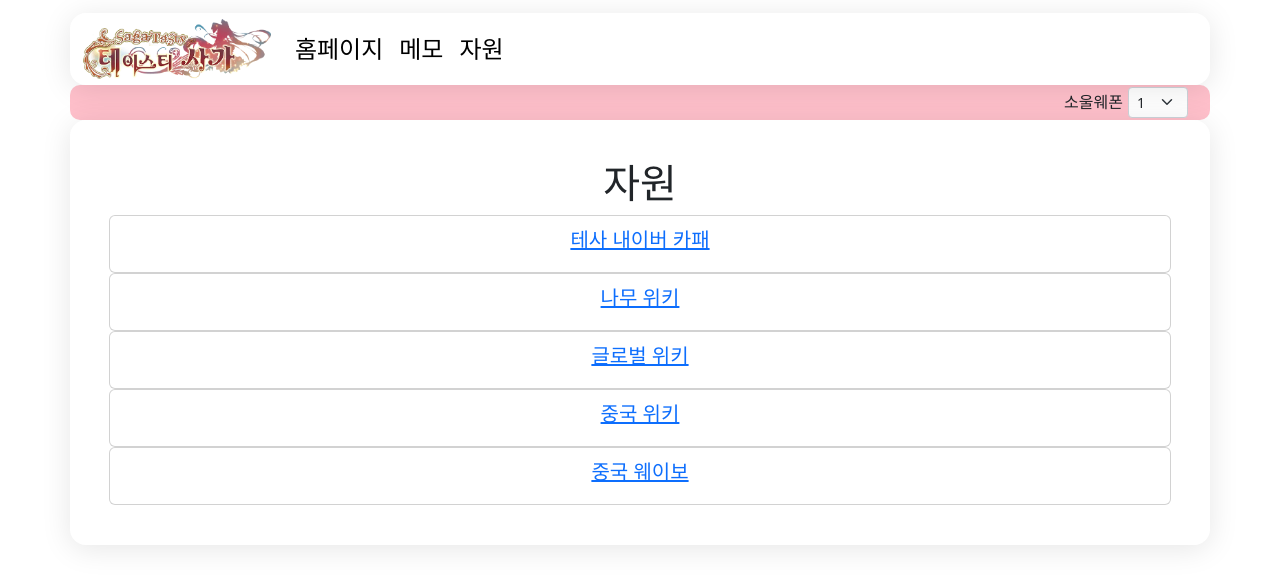
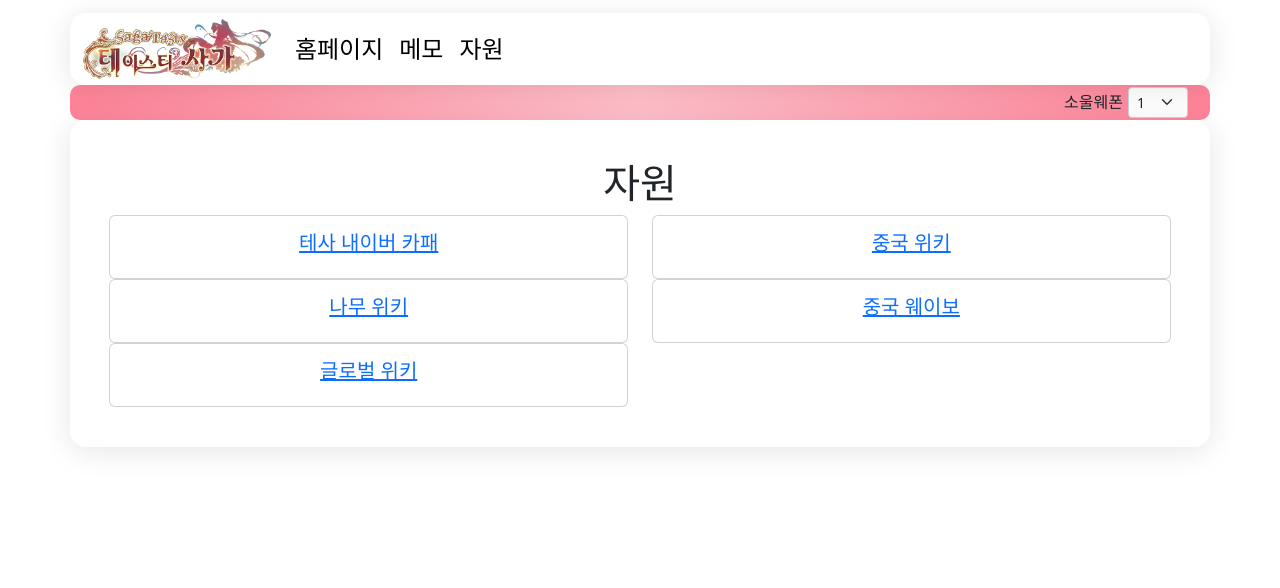
Before and after one commit to orinoguri/saga-tasty, a React (Create React App) app: page /resources in a window 1280 px wide. Shown: the top 588 px of the page. Built offline with nearby package versions, Linux system fonts and the light colour scheme.

Commit message:
ui improvements

```diff
--- a/src/components/Resources.jsx
+++ b/src/components/Resources.jsx
@@ -1,11 +1,13 @@
 import React from "react";
-import { Card } from "react-bootstrap";
+import { Card, Row, Col } from "react-bootstrap";
 import "./landing.css";
 
 function Resources() {
 	return (
 		<>
 			<h1>자원</h1>
+			<Row>
+				<Col sm={6}>
 					<Card className="resource-card">
 						<Card.Title>
 							<a
@@ -39,6 +41,8 @@ function Resources() {
 							</a>
 						</Card.Title>
 					</Card>
+				</Col>
+				<Col sm={6}>
 					<Card className="resource-card">
 						<Card.Title>
 							<a
@@ -61,6 +65,8 @@ function Resources() {
 							</a>
 						</Card.Title>
 					</Card>
+				</Col>
+			</Row>
 		</>
 	);
 }
--- a/src/components/SoulInfo/Soul.jsx
+++ b/src/components/SoulInfo/Soul.jsx
@@ -178,15 +178,14 @@ function Soul(props) {
 					<Col md={4}>
 						{card.profile ? (
 							<>
+								{" "}
 								{card.id && (
 									<img
 										src={soulImg()}
 										className={`soul-img rare-${card.rarity}`}
-										width="80"
 										alt="soul"
 									/>
 								)}
-								<div></div>
 								<div>
 									<img
 										src={attrImg()}
@@ -271,4 +270,4 @@ function Soul(props) {
 	);
 }
 
-export default Soul;
+export default React.memo(Soul);
--- a/src/components/SoulInfo/SoulCard.jsx
+++ b/src/components/SoulInfo/SoulCard.jsx
@@ -5,6 +5,7 @@ import strengthIcon from "../../assets/strengthicon.png";
 import supportIcon from "../../assets/supporticon.png";
 import magicIcon from "../../assets/magicicon.png";
 import { useNavigate } from "react-router-dom";
+import blankSoul from "../../assets/card_icon_300264.png";
 
 function SoulCard(props) {
 	const navigate = useNavigate();
@@ -45,10 +46,9 @@ function SoulCard(props) {
 				alt="logo"
 			/>
 			<img
-				className="soul-img"
-				src={soulImg()}
+				className="rounded-circle"
+				src={soulImg() || blankSoul}
 				width="60"
-				height="60"
 				alt="head"
 			/>
 
@@ -57,4 +57,4 @@ function SoulCard(props) {
 	);
 }
 
-export default SoulCard;
+export default React.memo(SoulCard);
--- a/src/components/SoulInfo/soul.css
+++ b/src/components/SoulInfo/soul.css
@@ -1,12 +1,15 @@
 .soul-card {
-   display: inline-block;
+   display: block;
    flex-direction: row;
    margin: 6px;
-   margin-top: 20px;
-   width: 80px;
-   height: 80px;
+   width: 70px;
+   height: auto;
    align-items: center;
    justify-content: center;
+}
+
+.soul-name {
+   font-size: small;
 }
 
 .attr-img {
@@ -38,7 +41,6 @@
 
 .soul-info-label {
    font-weight: 700;
-
 }
 
 .voice-content {
@@ -72,7 +74,7 @@
    margin-top: 10px;
 }
 
-.soul-image {
+.soul-img {
    width: 80px;
 }
 
--- a/src/components/landing.css
+++ b/src/components/landing.css
@@ -14,7 +14,8 @@
    padding-bottom: 2px;
    top: 0;
    z-index: 10;
-   background-color: pink;
+   background: rgb(255, 192, 203);
+   background: radial-gradient(circle, rgba(255, 192, 203, 1) 0%, rgba(255, 132, 153, 1) 100%);
    border-radius: 10px;
 }
 
@@ -81,5 +82,5 @@
 }
 
 .resource-card {
-   padding: 12px;
+   padding: 15px;
 }
```
Also changed, not shown: src/assets/card_icon_300264.png (added). Lines whose indentation alone changed are shown as unchanged.
